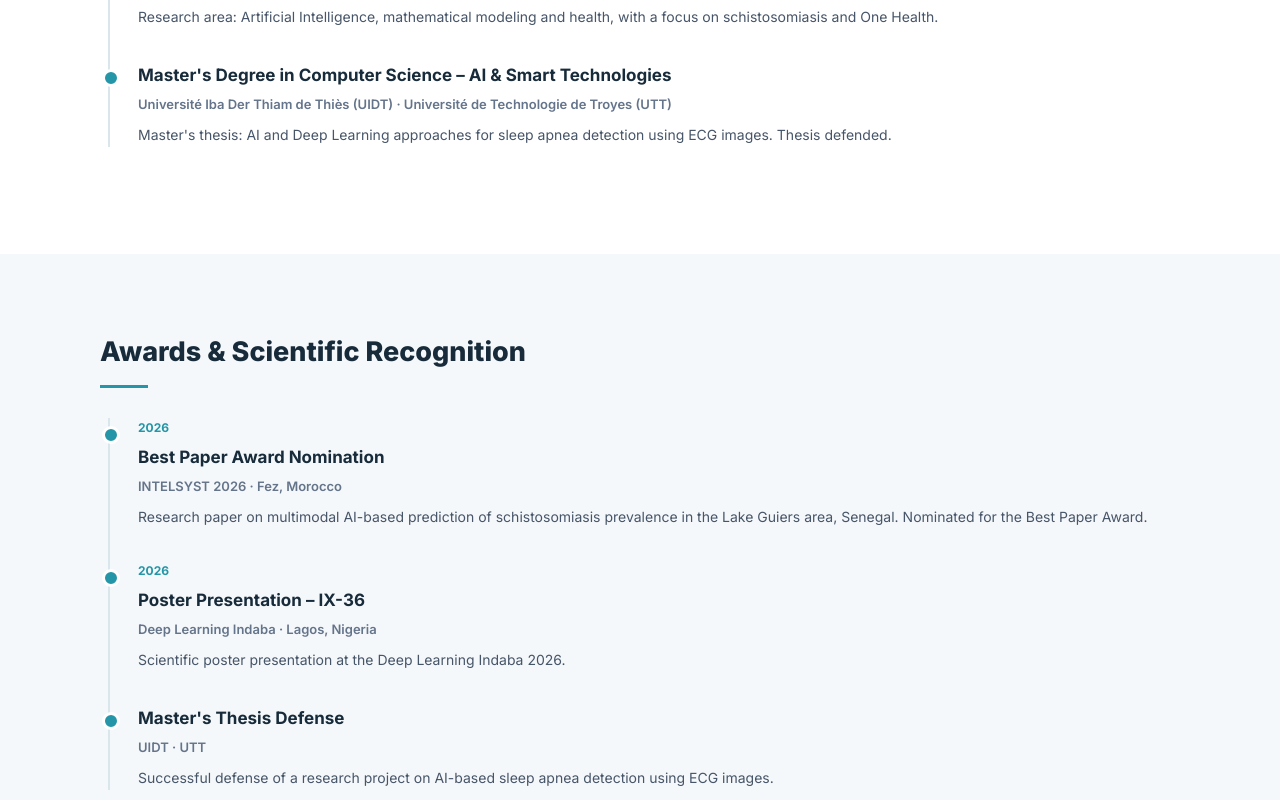
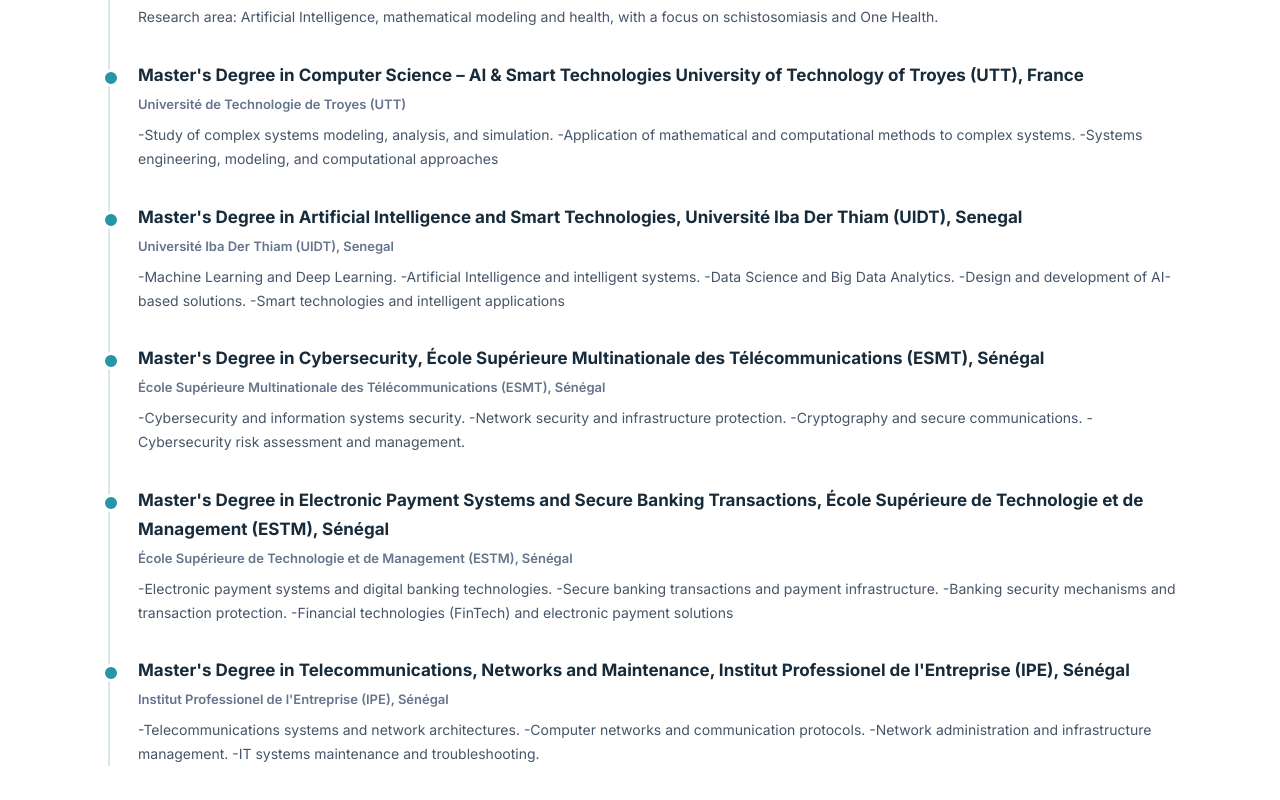
Before and after one commit to saeloman/Portfolio, a plain HTML site: page index.html in a window 1280 px wide. Shown: the part 4180-4980 px from the top of the page. Drawn offline with Linux system fonts and the light colour scheme.

Commit message:
Update index.html

```diff
--- a/index.html
+++ b/index.html
@@ -787,16 +787,84 @@
       <div class="timeline-item">
         <div class="date"></div>
         <h3 class="item-title">
-          Master's Degree in Computer Science – AI & Smart Technologies
+          Master's Degree in Computer Science – AI & Smart Technologies University of Technology of Troyes (UTT), France
         </h3>
         <div class="institution">
-          Université Iba Der Thiam de Thiès (UIDT) ·
           Université de Technologie de Troyes (UTT)
         </div>
         <p class="item-description">
-          Master's thesis: AI and Deep Learning approaches
-          for sleep apnea detection using ECG images.
-          Thesis defended.
+         -Study of complex systems modeling, analysis, and simulation.
+         -Application of mathematical and computational methods to complex systems.
+         -Systems engineering, modeling, and computational approaches
+        </p>
+      </div>
+
+
+      <div class="timeline-item">
+        <div class="date"></div>
+        <h3 class="item-title">
+          Master's Degree in Artificial Intelligence and Smart Technologies, Université Iba Der Thiam (UIDT), Senegal
+        </h3>
+        <div class="institution">
+          Université Iba Der Thiam (UIDT), Senegal
+        </div>
+        <p class="item-description">
+         -Machine Learning and Deep Learning.
+         -Artificial Intelligence and intelligent systems.
+         -Data Science and Big Data Analytics.
+         -Design and development of AI-based solutions.
+         -Smart technologies and intelligent applications
+        </p>
+      </div>
+
+
+      <div class="timeline-item">
+        <div class="date"></div>
+        <h3 class="item-title">
+          Master's Degree in Cybersecurity, École Supérieure Multinationale des Télécommunications (ESMT), Sénégal
+        </h3>
+        <div class="institution">
+          École Supérieure Multinationale des Télécommunications (ESMT), Sénégal
+        </div>
+        <p class="item-description">
+       -Cybersecurity and information systems security.
+       -Network security and infrastructure protection.
+        -Cryptography and secure communications.
+       -Cybersecurity risk assessment and management.
+        </p>
+      </div>
+
+
+      <div class="timeline-item">
+        <div class="date"></div>
+        <h3 class="item-title">
+          Master's Degree in Electronic Payment Systems and Secure Banking Transactions, École Supérieure de Technologie et de Management (ESTM), Sénégal
+        </h3>
+        <div class="institution">
+          École Supérieure de Technologie et de Management (ESTM), Sénégal
+        </div>
+        <p class="item-description">
+        -Electronic payment systems and digital banking technologies.
+        -Secure banking transactions and payment infrastructure.
+        -Banking security mechanisms and transaction protection.
+        -Financial technologies (FinTech) and electronic payment solutions
+        </p>
+      </div>
+
+
+      <div class="timeline-item">
+        <div class="date"></div>
+        <h3 class="item-title">
+          Master's Degree in Telecommunications, Networks and Maintenance, Institut Professionel de l'Entreprise (IPE), Sénégal
+        </h3>
+        <div class="institution">
+          Institut Professionel de l'Entreprise (IPE), Sénégal
+        </div>
+        <p class="item-description">
+         -Telecommunications systems and network architectures.
+         -Computer networks and communication protocols.
+         -Network administration and infrastructure management.
+         -IT systems maintenance and troubleshooting.
         </p>
       </div>
 
```
